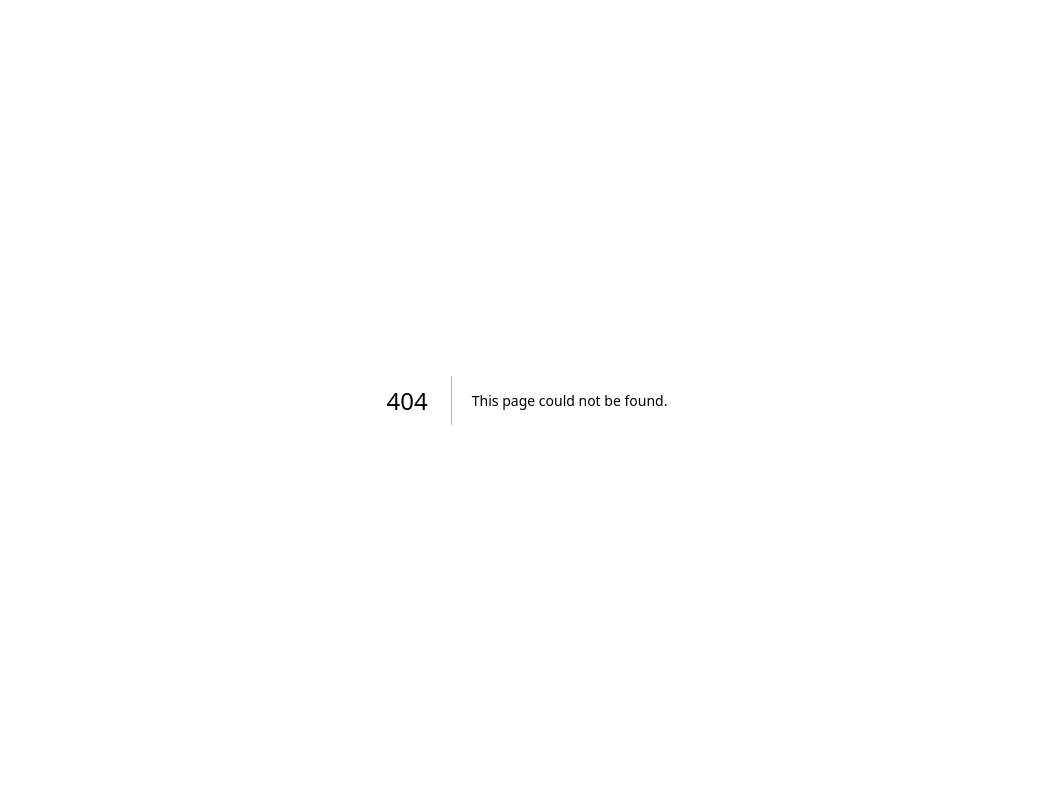
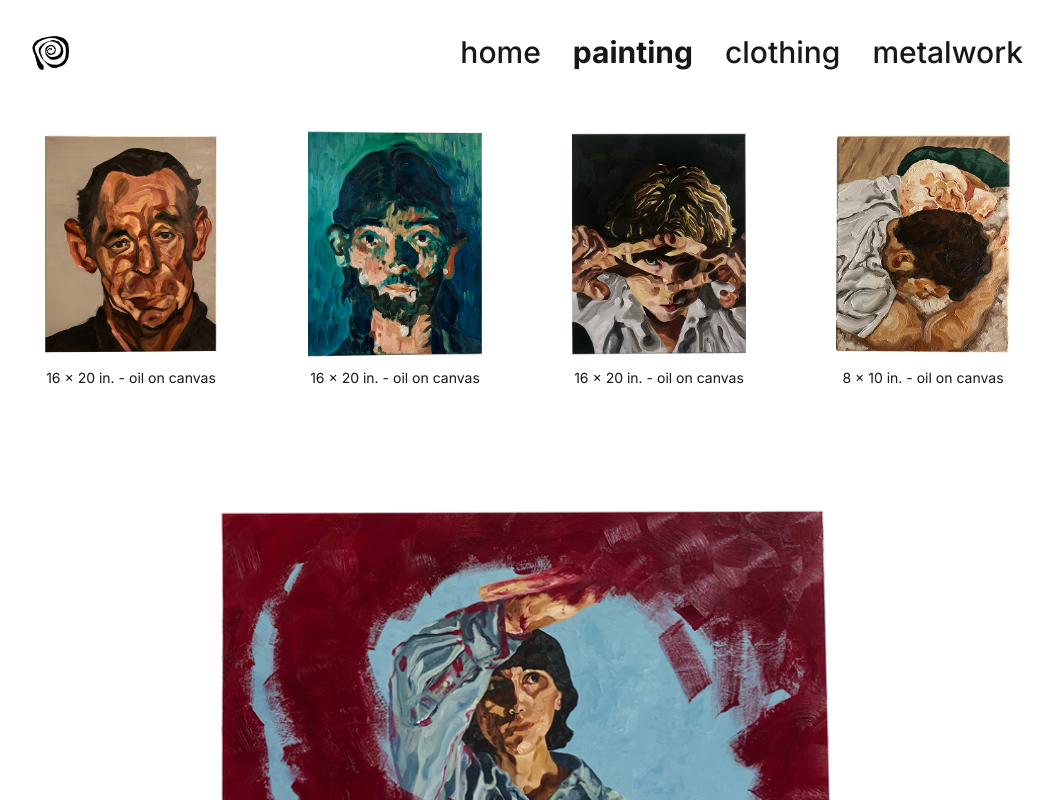
Before and after one commit to thesismobug/sisely-web, a Next.js app: page /sisely-web/painting in a window 1280 px wide. Before the commit this address had no page. Shown: the top 800 px of the page, without its empty margins (113-1165 px from the left). Built offline with nearby package versions, Linux system fonts and the light colour scheme.

Commit message:
Fix image paths for GitHub Pages deployment

```diff
--- a/next.config.ts
+++ b/next.config.ts
@@ -6,6 +6,8 @@ const nextConfig: NextConfig = {
   },
   output: 'export',
   distDir: 'docs',
+  basePath: '/sisely-web',
+  assetPrefix: '/sisely-web',
 };
 
 export default nextConfig;
--- a/src/app/layout.tsx
+++ b/src/app/layout.tsx
@@ -12,14 +12,14 @@ export const metadata: Metadata = {
   description: "Sisely DeLisi is an artist and student at Stanford University",
   icons: {
     icon: [
-      { url: "/favicon.ico", sizes: "any" },
-      { url: "/SisSpiral.png", sizes: "256x256", type: "image/png" }
+      { url: "favicon.ico", sizes: "any" },
+      { url: "SisSpiral.png", sizes: "256x256", type: "image/png" }
     ],
     apple: [
-      { url: "/SisSpiral.png", sizes: "256x256", type: "image/png" }
+      { url: "SisSpiral.png", sizes: "256x256", type: "image/png" }
     ],
     shortcut: [
-      { url: "/SisSpiral.png", sizes: "256x256", type: "image/png" }
+      { url: "SisSpiral.png", sizes: "256x256", type: "image/png" }
     ]
   }
 };
@@ -32,10 +32,10 @@ export default function RootLayout({
   return (
     <html lang="en">
       <head>
-        <link rel="icon" href="/favicon.ico" sizes="any" />
-        <link rel="icon" href="/SisSpiral.png" type="image/png" sizes="256x256" />
-        <link rel="shortcut icon" href="/favicon.ico" />
-        <link rel="apple-touch-icon" href="/SisSpiral.png" />
+        <link rel="icon" href="favicon.ico" sizes="any" />
+        <link rel="icon" href="SisSpiral.png" type="image/png" sizes="256x256" />
+        <link rel="shortcut icon" href="favicon.ico" />
+        <link rel="apple-touch-icon" href="SisSpiral.png" />
       </head>
       <body
         className={`${inter.variable} font-sans antialiased`}
--- a/src/components/Navbar.tsx
+++ b/src/components/Navbar.tsx
@@ -21,7 +21,7 @@ export default function Navbar() {
           <Link href="/">
             <div className="relative w-10 h-10 mr-4">
               <Image
-                src="/SisSpiral.png"
+                src="SisSpiral.png"
                 alt="Sisely Logo"
                 fill
                 style={{ objectFit: 'contain' }}
--- a/src/data/clothing.ts
+++ b/src/data/clothing.ts
@@ -7,22 +7,22 @@ type ClothingItem = {
 export const clothingItems: ClothingItem[] = [
   {
     id: 1,
-    src: '/images/clothing/clothing1.png',
+    src: 'images/clothing/clothing1.png',
     alt: 'Two models walking on a red carpet runway wearing colorful and patterned clothing designs',
   },
   {
     id: 2,
-    src: '/images/clothing/clothing2.png',
+    src: 'images/clothing/clothing2.png',
     alt: 'Models on a dark runway showcasing detailed clothing designs with light accents',
   },
   {
     id: 3,
-    src: '/images/clothing/clothing3.png',
+    src: 'images/clothing/clothing3.png',
     alt: 'Model walking down a red carpet runway showcasing a vibrant patterned outfit',
   },
   {
     id: 4,
-    src: '/images/clothing/clothing4.png',
+    src: 'images/clothing/clothing4.png',
     alt: 'Model in formal attire walking down a red carpet runway in an elegant venue',
   }
 ];
--- a/src/data/metalwork.ts
+++ b/src/data/metalwork.ts
@@ -17,17 +17,17 @@ export const metalworkGroups: MetalworkGroup[] = [
     images: [
       {
         id: 101,
-        src: "/images/metalwork/metal1-1.png",
+        src: "images/metalwork/metal1-1.png",
         alt: "Sterling silver ring with circular design"
       },
       {
         id: 102,
-        src: "/images/metalwork/metal1-2.png",
+        src: "images/metalwork/metal1-2.png",
         alt: "Sterling silver cylindrical pendant"
       },
       {
         id: 103,
-        src: "/images/metalwork/metal1-3.png",
+        src: "images/metalwork/metal1-3.png",
         alt: "Sterling silver circular and sun-shaped designs"
       }
     ]
@@ -38,22 +38,22 @@ export const metalworkGroups: MetalworkGroup[] = [
     images: [
       {
         id: 201,
-        src: "/images/metalwork/metal2-1.png",
+        src: "images/metalwork/metal2-1.png",
         alt: "Hammered brass spine-like design on dark fabric"
       },
       {
         id: 202,
-        src: "/images/metalwork/metal2-2.png",
+        src: "images/metalwork/metal2-2.png",
         alt: "Hammered brass spine-like piece on light colored fabric"
       },
       {
         id: 203,
-        src: "/images/metalwork/metal2-3.png",
+        src: "images/metalwork/metal2-3.png",
         alt: "Hammered brass circular pendant"
       },
       {
         id: 204,
-        src: "/images/metalwork/metal2-4.png",
+        src: "images/metalwork/metal2-4.png",
         alt: "Hammered brass design on dark fabric with decorative elements"
       }
     ]
@@ -64,12 +64,12 @@ export const metalworkGroups: MetalworkGroup[] = [
     images: [
       {
         id: 301,
-        src: "/images/metalwork/metal3-1.png",
+        src: "images/metalwork/metal3-1.png",
         alt: "Sterling silver ear cuff on dark background"
       },
       {
         id: 302,
-        src: "/images/metalwork/metal3-2.png",
+        src: "images/metalwork/metal3-2.png",
         alt: "Sterling silver ear cuff with linear design"
       }
     ]
@@ -80,12 +80,12 @@ export const metalworkGroups: MetalworkGroup[] = [
     images: [
       {
         id: 401,
-        src: "/images/metalwork/metal4-1.png",
+        src: "images/metalwork/metal4-1.png",
         alt: "Pair of sterling silver earrings with textured design"
       },
       {
         id: 402,
-        src: "/images/metalwork/metal4-2.png",
+        src: "images/metalwork/metal4-2.png",
         alt: "Pair of sterling silver stud earrings"
       }
     ]
@@ -96,17 +96,17 @@ export const metalworkGroups: MetalworkGroup[] = [
     images: [
       {
         id: 501,
-        src: "/images/metalwork/metal5-1.png",
+        src: "images/metalwork/metal5-1.png",
         alt: "Sterling silver spiral ring"
       },
       {
         id: 502,
-        src: "/images/metalwork/metal5-2.png",
+        src: "images/metalwork/metal5-2.png",
         alt: "Sterling silver spiral pendant"
       },
       {
         id: 503,
-        src: "/images/metalwork/metal5-3.png",
+        src: "images/metalwork/metal5-3.png",
         alt: "Sterling silver band ring"
       }
     ]
@@ -117,17 +117,17 @@ export const metalworkGroups: MetalworkGroup[] = [
     images: [
       {
         id: 601,
-        src: "/images/metalwork/metal6-1.png",
+        src: "images/metalwork/metal6-1.png",
         alt: "Sterling silver star-shaped ring"
       },
       {
         id: 602,
-        src: "/images/metalwork/metal6-2.png",
+        src: "images/metalwork/metal6-2.png",
         alt: "Sterling silver star-shaped pendant"
       },
       {
         id: 603,
-        src: "/images/metalwork/metal6-3.png",
+        src: "images/metalwork/metal6-3.png",
         alt: "Sterling silver spiral ring design"
       }
     ]
@@ -138,7 +138,7 @@ export const metalworkGroups: MetalworkGroup[] = [
     images: [
       {
         id: 701,
-        src: "/images/metalwork/metal7-1.png",
+        src: "images/metalwork/metal7-1.png",
         alt: "Red leather star-shaped earrings"
       }
     ]
--- a/src/data/paintings.ts
+++ b/src/data/paintings.ts
@@ -9,35 +9,35 @@ type Painting = {
 export const paintings: Painting[] = [
   {
     id: 1,
-    src: '/images/paintings/painting1.png',
+    src: 'images/paintings/painting1.png',
     alt: 'Portrait painting of a man with sharp facial features',
     dimensions: '16 × 20 in.',
     medium: 'oil on canvas',
   },
   {
     id: 2,
-    src: '/images/paintings/painting2.png',
+    src: 'images/paintings/painting2.png',
     alt: 'Portrait with blue background showing a person with dark hair',
     dimensions: '16 × 20 in.',
     medium: 'oil on canvas',
   },
   {
     id: 3,
-    src: '/images/paintings/painting3.png',
+    src: 'images/paintings/painting3.png',
     alt: 'Portrait of a person with light hair covering face with hands',
     dimensions: '16 × 20 in.',
     medium: 'oil on canvas',
   },
   {
     id: 4,
-    src: '/images/paintings/painting4.png',
+    src: 'images/paintings/painting4.png',
     alt: 'Small painting of a reclining figure',
     dimensions: '8 × 10 in.',
     medium: 'oil on canvas',
   },
   {
     id: 5,
-    src: '/images/paintings/painting5.png',
+    src: 'images/paintings/painting5.png',
     alt: 'Large self-portrait with red background and blue circle',
     dimensions: '40 × 60 in.',
     medium: 'oil on canvas',
```
Also changed, not shown: 9 other files (tests, documents, lock files or other folders).
